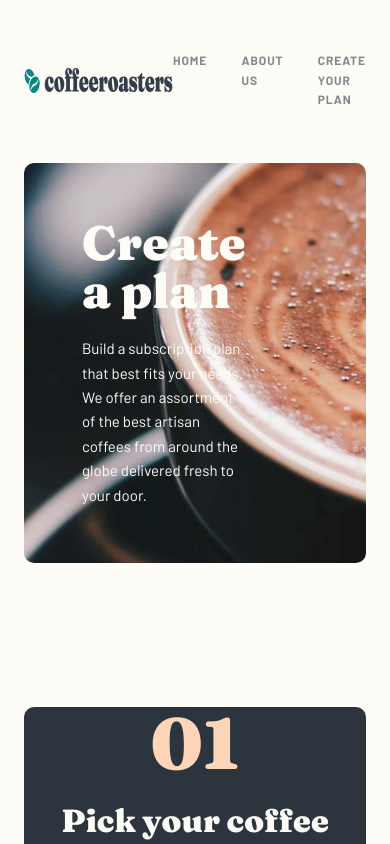
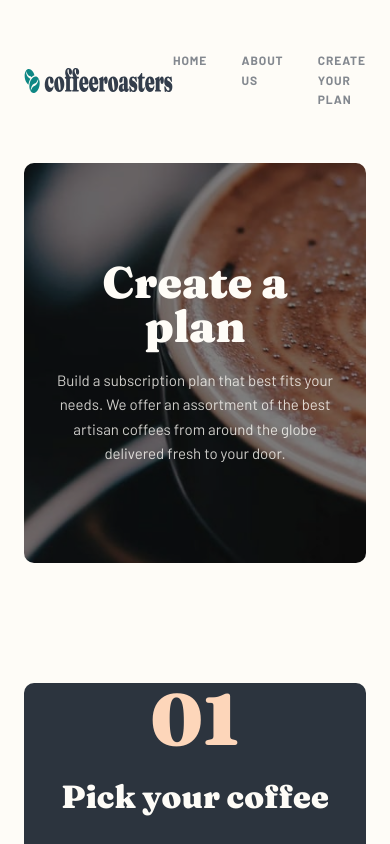
Before and after one commit to ohmymario/coffee-roasters, a Next.js app: page /subscribe in a window 390 px wide. Shown: the top 844 px of the page. Built offline with nearby package versions, Linux system fonts and the light colour scheme.

Commit message:
add subscribe hero component media queries

```diff
--- a/components/hero/SubscribeHeroStyles.js
+++ b/components/hero/SubscribeHeroStyles.js
@@ -26,7 +26,7 @@ const SubscribeHeroStyles = styled(HeroBaseStyles)`
     }
   }
 
-  @media (max-width: 768px) {
+  @media screen and (min-width: 501px) and (max-width: 768px) {
     height: 400px;
     margin-bottom: 9rem;
 
@@ -43,6 +43,46 @@ const SubscribeHeroStyles = styled(HeroBaseStyles)`
       }
     }
   }
+
+  @media (max-width: 500px) {
+    height: 400px;
+    align-items: flex-start;
+    margin-bottom: 7.5rem;
+    padding: 0 24px;
+
+    .hero-image {
+      filter: brightness(51%);
+    }
+
+    .hero-text {
+      width: 100%;
+      padding-left: 0;
+      margin: auto 0;
+
+      h1 {
+        font-size: 2.75rem;
+      }
+
+      p {
+        max-width: 100%;
+        opacity: 80%;
+      }
+
+      * {
+        text-align: center;
+      }
+    }
+  }
+
+  @media (max-width: 375px) {
+    .hero-text {
+      margin: 100px 0 0 auto;
+
+      h1 {
+        font-size: 2.5rem;
+      }
+    }
+  }
 `;
 
 export default SubscribeHeroStyles;
```
